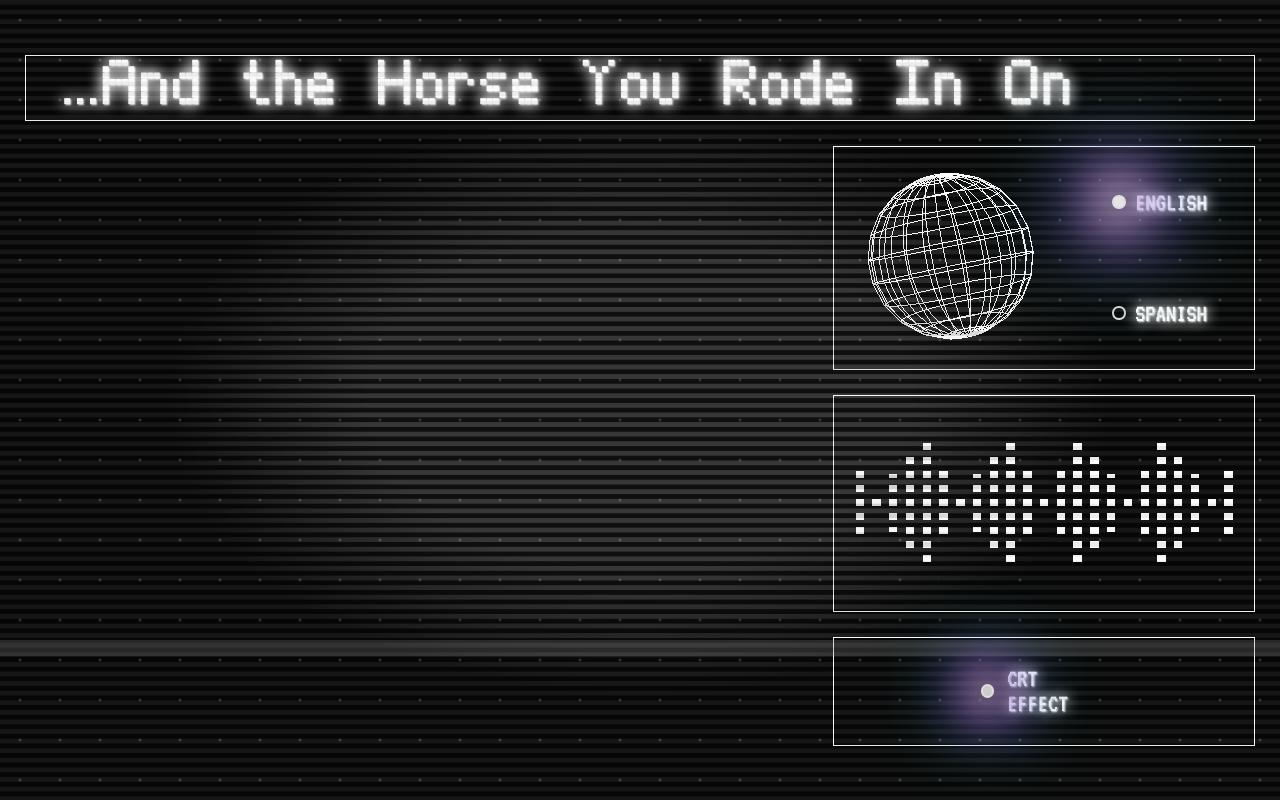
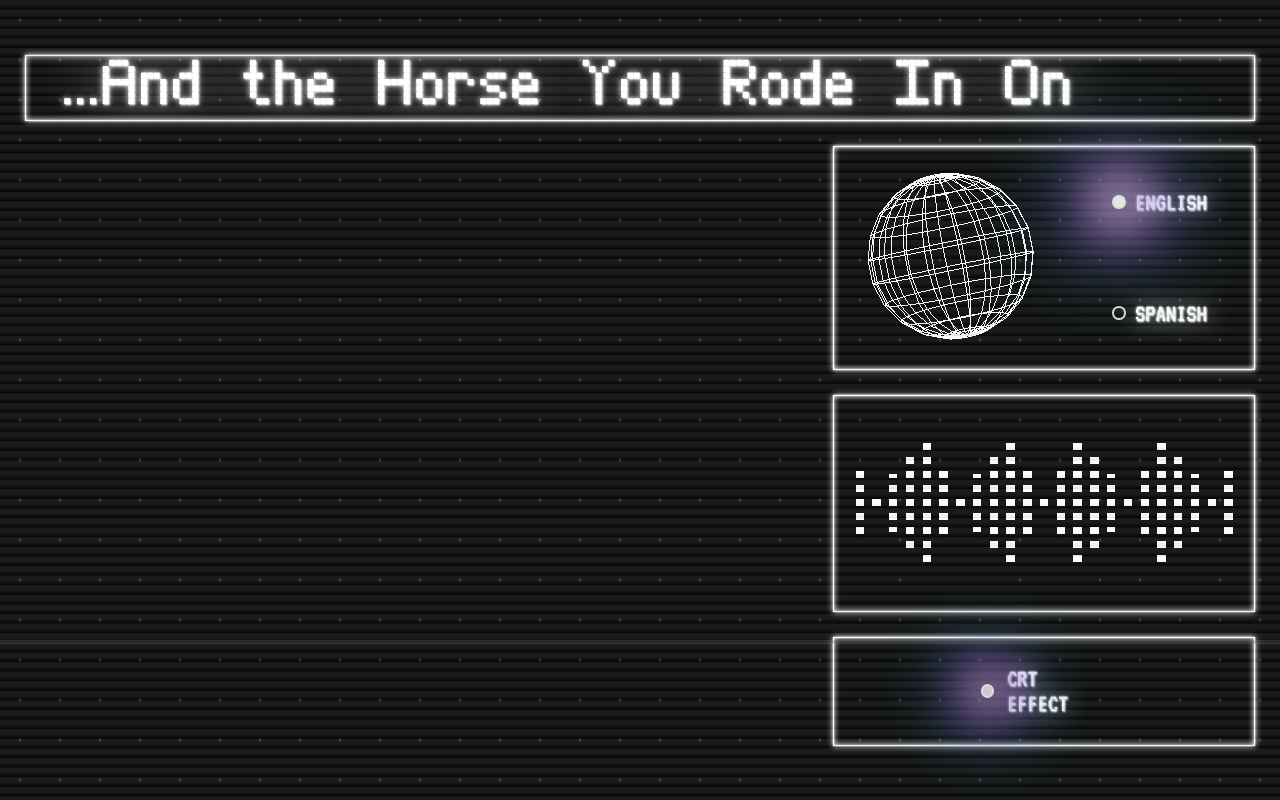
Before and after one commit to AB10110F/Portfolio-TUI, a Next.js app: page / in a window 1280 px wide. Both pictures are taken after a click on the checkbox "CRT EFFECT". Built offline with nearby package versions, Linux system fonts and the light colour scheme.

Commit message:
refactor: crt effect
now the crt effect is handled by a context component

```diff
--- /dev/null
+++ b/src/app/context/CrtContext.tsx
@@ -0,0 +1,35 @@
+"use client"
+import { ReactNode, createContext, useContext, useState } from "react";
+
+type CrtContextProps = {
+  crt: boolean;
+  setCrt: (crt: boolean) => void;
+}
+
+const CrtContext = createContext<CrtContextProps | undefined>(undefined);
+
+export const CrtContextProvider = ({ children }: { children: ReactNode }) => {
+  const [crt, setCrt] = useState(false);
+
+  return (
+    <CrtContext.Provider value={{ crt, setCrt }}>
+      {
+        <>
+          <span className={crt ? "scanlines" : "--hidden"}></span>
+          <span className={crt ? "scanner" : "--hidden"}></span>
+          <div className={crt ? "bright" : ""}>
+            {children}
+          </div>
+        </>
+      }
+    </CrtContext.Provider>
+  );
+}
+
+export const useCrtContext = (): CrtContextProps => {
+  const context = useContext(CrtContext);
+  if (!context) {
+    throw new Error("Component is outside of CrtContextProvider");
+  }
+  return context;
+};
--- a/src/app/layout.tsx
+++ b/src/app/layout.tsx
@@ -3,6 +3,7 @@ import Dots from '@/components/Dots';
 import Marquee from '@/components/Marquee';
 import { Metadata } from 'next';
 import { LanguageContextProvider } from './context/LanguageContext'
+import { CrtContextProvider } from './context/CrtContext';
 import Favicon from './favicon.png';
 
 export const metadata: Metadata = {
@@ -27,9 +28,11 @@ export default function RootLayout({
     <html lang="en" translate='no'>
       <body>
         <LanguageContextProvider>
-          <Marquee />
-          <Dots />
-          {children}
+          <CrtContextProvider>
+            <Marquee />
+            <Dots />
+            {children}
+          </CrtContextProvider>
         </LanguageContextProvider>
       </body>
     </html>
--- a/src/app/page.tsx
+++ b/src/app/page.tsx
@@ -5,24 +5,26 @@ import Model from '@/components/Model';
 import CrtSwitch from '@/components/CrtSwitch';
 import Visualizer from '@/components/Visualizer';
 import LanguageSwitch from '@/components/LanguageSwitch';
+import { useCrtContext } from '../app/context/CrtContext';
 import dynamic from "next/dynamic";
 
 function Home() {
+  const { crt } = useCrtContext();
   return (
     <main className={styles.main}>
       <div className={styles.grid}>
         <Terminal />
         <aside className={styles.aside}>
-          <section className={styles.languageContainer}>
+          <section className={`${styles.languageContainer} ${crt ? "bright__border" : ""}`}>
             <article className={styles.canvas}>
               <Model />
             </article>
             <LanguageSwitch />
           </section>
-          <article className={styles.bars}>
+          <article className={`${styles.bars} ${crt ? "bright__border" : ""}`}>
             <Visualizer />
           </article>
-          <article className={styles.crtSwitch}>
+          <article className={`${styles.crtSwitch} ${crt ? "bright__border" : ""}`}>
             <CrtSwitch />
           </article>
         </aside>
--- a/src/components/CrtSwitch.tsx
+++ b/src/components/CrtSwitch.tsx
@@ -1,26 +1,14 @@
-import React, { useState } from 'react';
 import styles from '../css/switch.module.css';
 import { vt323 } from '../fonts/fonts';
 import { useLanguageContext } from '../app/context/LanguageContext';
+import { useCrtContext } from '../app/context/CrtContext';
 
 const CrtSwtich = () => {
-  const [crt, setCrt] = useState(false);
   const { t } = useLanguageContext();
-
-  const scanlines: string = crt ? styles.scanlines : styles.hidden;
-  const scanner: string = crt ? styles.scanner : styles.hidden;
-
-  if (crt == true) {
-    document.body.classList.add("bright");
-  }
-  else {
-    document.body.classList.remove("bright")
-  }
+  const { crt, setCrt } = useCrtContext();
 
   return (
     <section className={styles.container}>
-      <span className={scanlines}></span>
-      <span className={scanner}></span>
       <input
         className={styles.checkbox}
         id='crtSwitch'
--- a/src/components/Marquee.tsx
+++ b/src/components/Marquee.tsx
@@ -1,5 +1,6 @@
 'use client';
 import { useLanguageContext } from '../app/context/LanguageContext';
+import { useCrtContext } from '@/app/context/CrtContext';
 import { useState } from 'react'
 import styles from '../css/marquee.module.css';
 import { dotFont } from '../fonts/fonts';
@@ -8,6 +9,7 @@ import dynamic from "next/dynamic";
 const Marquee = () => {
   const { tArray } = useLanguageContext();
   let quotes: string[] = tArray("quotes");
+  const { crt } = useCrtContext();
 
   let index = Math.floor(Math.random() * quotes.length);
   const initialQuote = quotes[index];
@@ -16,8 +18,7 @@ const Marquee = () => {
   const [checkQuotes, setCheckQuotes] = useState<string[]>([initialQuote])
 
   return (
-    <>
-      <header className={styles.header} style={{ '--transition-duration': speed + 's' } as React.CSSProperties}>
+    <header className={`${styles.header} ${crt ? "bright__border" : ""}`} style={{ '--transition-duration': speed + 's' } as React.CSSProperties}>
       <h1
         key={quote}
         style={dotFont.style}
@@ -36,7 +37,6 @@ const Marquee = () => {
 
         }} >{quote}</h1>
     </header>
-    </>
   );
 };
 
--- a/src/components/Terminal.tsx
+++ b/src/components/Terminal.tsx
@@ -3,10 +3,12 @@ import { useState, useRef, useEffect } from 'react';
 import { useLanguageContext } from '../app/context/LanguageContext';
 import styles from '../css/terminal.module.css'
 import { vt323 } from '../fonts/fonts'
+import { useCrtContext } from '@/app/context/CrtContext';
 
 const Terminal = () => {
 
   const { tArray, language } = useLanguageContext();
+  const { crt } = useCrtContext();
   const divRef = useRef<HTMLDivElement>(null);
   const inputRef = useRef<HTMLInputElement>(null!);
   const [input, setInput] = useState("");
@@ -112,7 +114,7 @@ const Terminal = () => {
   };
 
   return (
-    <div ref={divRef} className={styles.terminal}>
+    <div ref={divRef} className={`${styles.terminal} ${crt ? "bright__border" : ""}`} onClick={() => inputRef.current.focus()}>
       <pre style={vt323.style} className={styles.terminal__history}>
         {output}{slicedText}
       </pre>
--- a/src/css/globals.css
+++ b/src/css/globals.css
@@ -13,6 +13,11 @@
 ::-webkit-scrollbar-thumb {
   background: #fdfdfd;
   border-radius: 0px;
+}
+
+::selection {
+  background-color: #ffffff;
+  color: #000000;
 }
 
 html {
@@ -35,10 +40,60 @@ a {
   text-decoration: none;
 }
 
-.bright {
-  text-shadow: 1px 1px 2px white, 0 0 1em white, 0 0 0.8em white;
+.bright * {
+  text-shadow: 1px 1px 2px white, 0 0 1em white, 0 0 0.1em white;
 }
 
-.bright input {
-  text-shadow: 1px 1px 2px white, 0 0 1em white, 0 0 0.8em white;
+.bright__border {
+  box-shadow:
+    0.1px 0.1px 0.1px white, 0 0 0.1em white, 0 0 0.4em white,
+    inset 0.1px 0.1px 0.1px white, inset 0 0 0.1em white, inset 0 0 0.4em white;
 }
+
+.scanlines {
+  position: fixed;
+  top: 0;
+  left: 0;
+  height: 100%;
+  width: 100%;
+  opacity: 12%;
+  background-color: rgb(0, 0, 0);
+  background-image: linear-gradient(0deg, rgb(60, 60, 60) 5%, rgb(220, 220, 220) 50%);
+  background-size: 1.2% 1.2%;
+  animation: flicker 100ms infinite;
+  pointer-events: none;
+}
+
+.scanner {
+  animation: scanning 1s infinite linear;
+  background-color: rgba(133, 133, 133, 0.266);
+  position: fixed;
+  top: 0;
+  left: 0;
+  height: 0.5%;
+  width: 100%;
+}
+
+.--hidden {
+  display: none;
+}
+
+@keyframes scanning {
+  0% {
+    transform: translateY(0%);
+  }
+
+  100% {
+    transform: translateY(100vh);
+  }
+}
+
+@keyframes flicker {
+  0% {
+    transform: translateY(5px);
+  }
+
+  100% {
+    transform: translateY(0px);
+  }
+}
--- a/src/css/switch.module.css
+++ b/src/css/switch.module.css
@@ -73,56 +73,6 @@
 }
 
 
-.scanlines {
-  position: fixed;
-  top: 0;
-  left: 0;
-  height: 100%;
-  width: 100%;
-  opacity: 25%;
-  background-color: rgb(0, 0, 0);
-  mask-image: radial-gradient(rgba(120, 120, 120, 1) 30%, rgb(60, 60, 60, 0.4) 52%);
-  background-image: linear-gradient(0deg, rgb(60, 60, 60) 50%, rgb(220, 220, 220) 50%);
-  background-size: 1.2% 1.2%;
-  animation: flicker 100ms infinite;
-  pointer-events: none;
-}
-
-.scanner {
-  animation: scanning 1s infinite linear;
-  background-color: rgba(133, 133, 133, 0.266);
-  position: fixed;
-  top: 0;
-  left: 0;
-  height: 2%;
-  width: 100%;
-}
-
-.hidden {
-  display: none;
-}
-
-@keyframes scanning {
-  0% {
-    transform: translateY(0%);
-  }
-
-  100% {
-    transform: translateY(100vh);
-  }
-}
-
-@keyframes flicker {
-  0% {
-    transform: translateY(2px);
-  }
-
-  100% {
-    transform: translateY(0px);
-  }
-}
-
-
 @media only screen and (max-width: 1250px) and (min-width: 760px) {
   .container {
     width: 50%;
```
Lines whose indentation alone changed are shown as unchanged.
